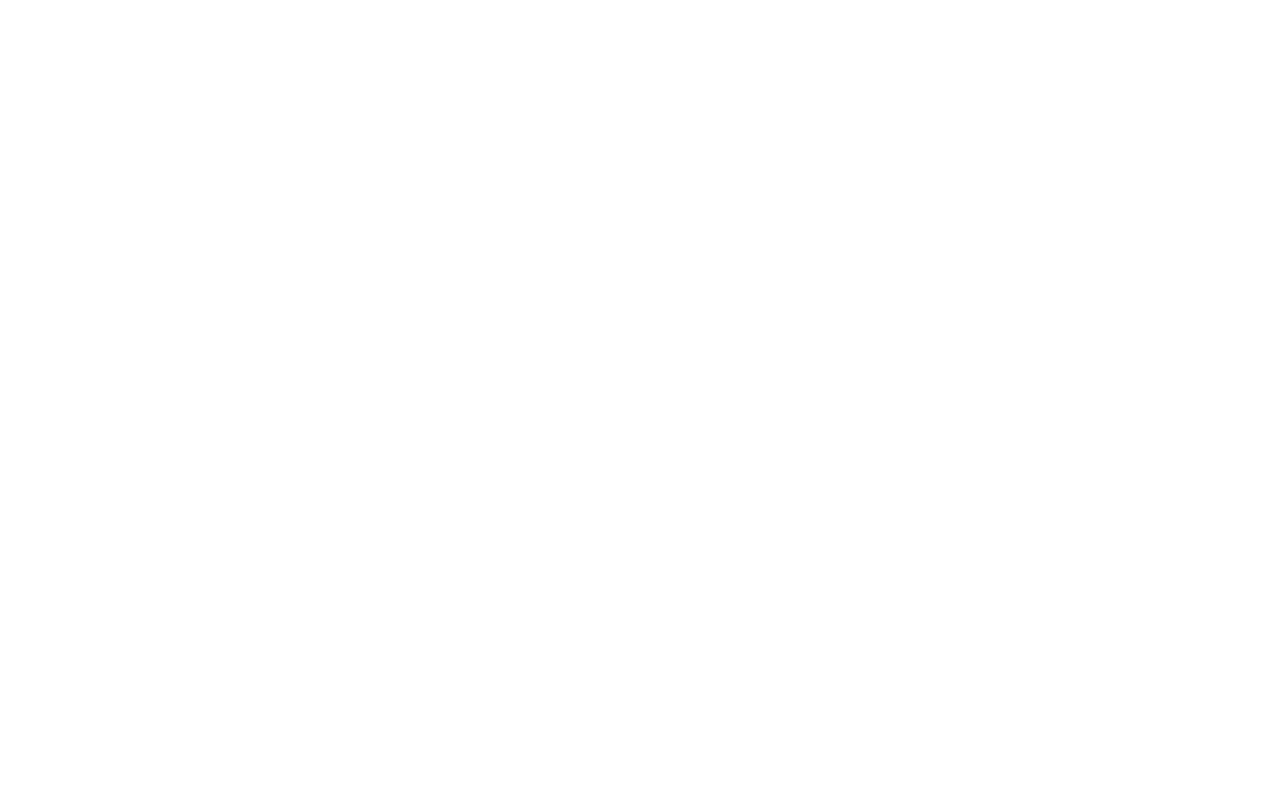
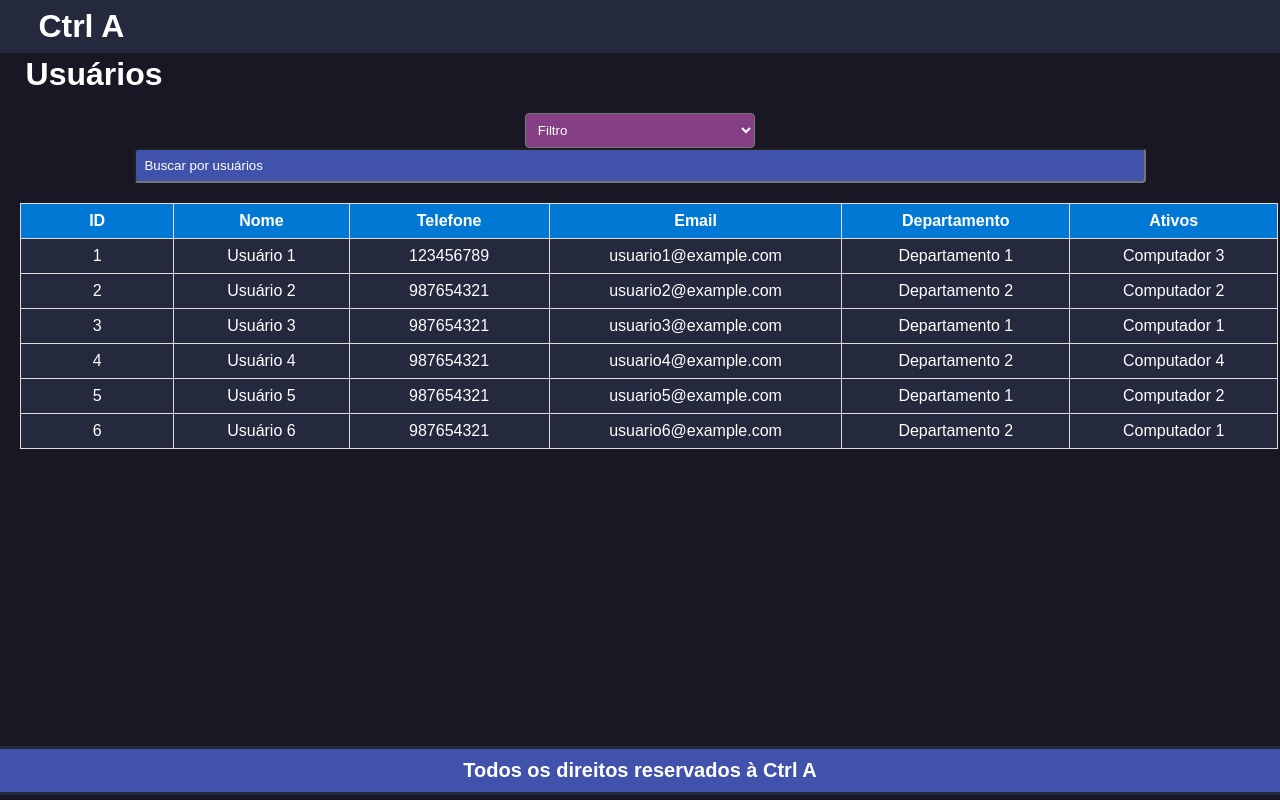
Before and after one commit to equipe-javali/API_3_FRONT, a React (Create React App) app in the folder ctrl-a/: page /ListaUsuarios in a window 1280 px wide. Before the commit this address had no page. Built offline with nearby package versions, Linux system fonts and the light colour scheme.

Commit message:
resolvendo conflitos no css

```diff
--- a/ctrl-a/src/App.tsx
+++ b/ctrl-a/src/App.tsx
@@ -2,7 +2,7 @@ import React from 'react';
 import './App.css';
 import { BrowserRouter, Routes, Route } from 'react-router-dom';
 import DashboardAtivos from './pages/dashboardAtivos';
-import CriarUsuario from './pages/VisualizarUsuario';
+import VisualizarUsuario from './pages/visualizarUsuario';
 
 
 function App(): JSX.Element {
@@ -11,7 +11,7 @@ function App(): JSX.Element {
     <BrowserRouter>
       <Routes>
         <Route path="/ativos" element={ < DashboardAtivos /> } />
-        <Route path="/cadastrousuario" element={ < CriarUsuario /> } />
+        <Route path="/ListaUsuarios" element={ < VisualizarUsuario /> } />
         {/* path="*" serve para qualquer rota, então deve ficar por último e direcionar para a home ou uma página de erro 404 */}
         {/* <Route path="*" element={ < DashboardAtv /> } /> */}
       </Routes>
--- a/ctrl-a/src/pages/VisualizarUsuario.tsx
+++ b/ctrl-a/src/pages/VisualizarUsuario.tsx
@@ -1,4 +1,5 @@
 import React, { useState } from 'react';
+import './css/visualizarUsuario.css'
 
 
 interface Usuario {
```
